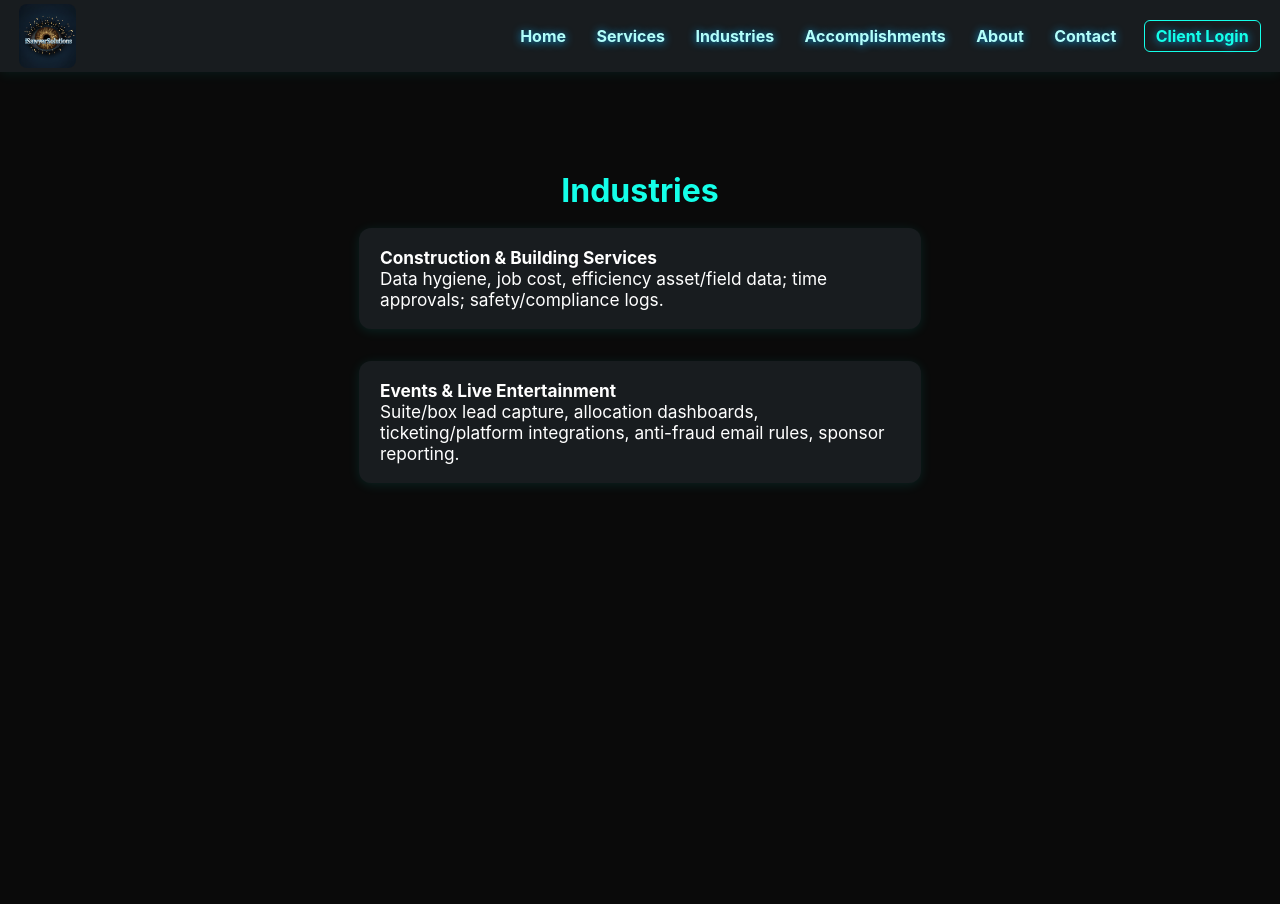
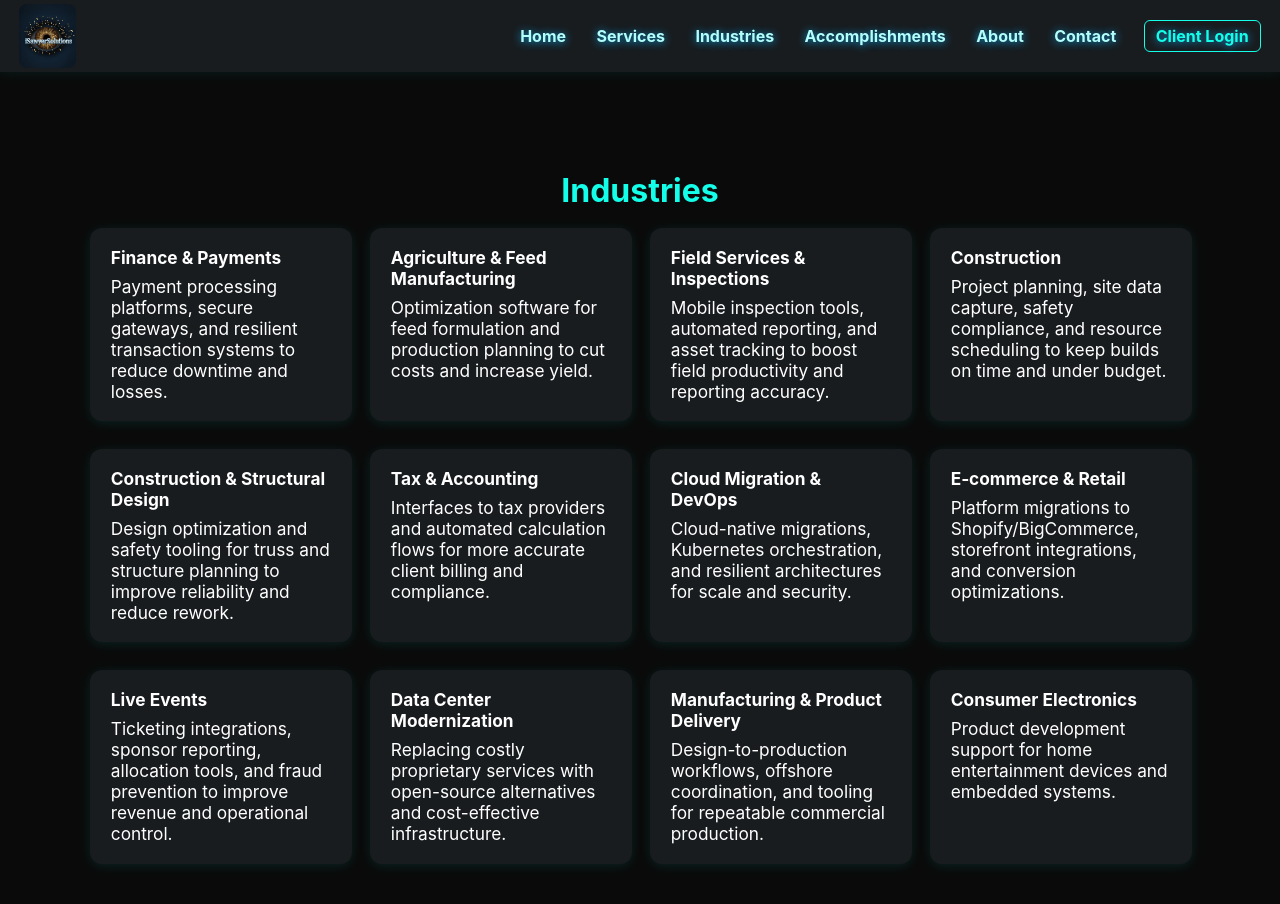
Before and after one commit to savannahsawyer/iSawyerSolutionsWebsite, a React (Vite) app: page /industries in a window 1280 px wide. Shown: the top 904 px of the page. Before the commit the page ends 800 px from the top, so only its background shows below. Built offline with nearby package versions, Linux system fonts and the light colour scheme; the HTML template or start-up script is replaced by a standard one.

Commit message:
added more industries

```diff
--- a/src/pages/Industries.jsx
+++ b/src/pages/Industries.jsx
@@ -16,9 +16,55 @@ export default function Industries() {
   return (
     <main style={{ maxWidth: 1100, margin: '3.5rem auto', padding: '1rem' }}>
       <h2 style={{ color: '#14ffe9', fontSize: '2rem', marginBottom: 18, textAlign: 'center' }}>Industries</h2>
-      <div style={{ display: 'flex', flexWrap: 'wrap', justifyContent: 'center', gap: 24 }}>
-        <div style={industryCardStyle}><b>Construction & Building Services</b><br />Data hygiene, job cost, efficiency asset/field data; time approvals; safety/compliance logs.</div>
-        <div style={industryCardStyle}><b>Events & Live Entertainment</b><br />Suite/box lead capture, allocation dashboards, ticketing/platform integrations, anti-fraud email rules, sponsor reporting.</div>
+      <div style={{ display: 'grid', gridTemplateColumns: 'repeat(auto-fit, minmax(260px, 1fr))', gap: 20 }}>
+        <div style={industryCardStyle}>
+          <b>Finance & Payments</b>
+          <div style={{ marginTop: 8 }}>Payment processing platforms, secure gateways, and resilient transaction systems to reduce downtime and losses.</div>
+        </div>
+        <div style={industryCardStyle}>
+          <b>Agriculture & Feed Manufacturing</b>
+          <div style={{ marginTop: 8 }}>Optimization software for feed formulation and production planning to cut costs and increase yield.</div>
+        </div>
+        <div style={industryCardStyle}>
+          <b>Field Services & Inspections</b>
+          <div style={{ marginTop: 8 }}>Mobile inspection tools, automated reporting, and asset tracking to boost field productivity and reporting accuracy.</div>
+        </div>
+        <div style={industryCardStyle}>
+          <b>Construction</b>
+          <div style={{ marginTop: 8 }}>Project planning, site data capture, safety compliance, and resource scheduling to keep builds on time and under budget.</div>
+        </div>
+        <div style={industryCardStyle}>
+          <b>Construction & Structural Design</b>
+          <div style={{ marginTop: 8 }}>Design optimization and safety tooling for truss and structure planning to improve reliability and reduce rework.</div>
+        </div>
+        <div style={industryCardStyle}>
+          <b>Tax & Accounting</b>
+          <div style={{ marginTop: 8 }}>Interfaces to tax providers and automated calculation flows for more accurate client billing and compliance.</div>
+        </div>
+        <div style={industryCardStyle}>
+          <b>Cloud Migration & DevOps</b>
+          <div style={{ marginTop: 8 }}>Cloud-native migrations, Kubernetes orchestration, and resilient architectures for scale and security.</div>
+        </div>
+        <div style={industryCardStyle}>
+          <b>E‑commerce & Retail</b>
+          <div style={{ marginTop: 8 }}>Platform migrations to Shopify/BigCommerce, storefront integrations, and conversion optimizations.</div>
+        </div>
+        <div style={industryCardStyle}>
+          <b>Live Events</b>
+          <div style={{ marginTop: 8 }}>Ticketing integrations, sponsor reporting, allocation tools, and fraud prevention to improve revenue and operational control.</div>
+        </div>
+        <div style={industryCardStyle}>
+          <b>Data Center Modernization</b>
+          <div style={{ marginTop: 8 }}>Replacing costly proprietary services with open-source alternatives and cost-effective infrastructure.</div>
+        </div>
+        <div style={industryCardStyle}>
+          <b>Manufacturing & Product Delivery</b>
+          <div style={{ marginTop: 8 }}>Design-to-production workflows, offshore coordination, and tooling for repeatable commercial production.</div>
+        </div>
+        <div style={industryCardStyle}>
+          <b>Consumer Electronics</b>
+          <div style={{ marginTop: 8 }}>Product development support for home entertainment devices and embedded systems.</div>
+        </div>
       </div>
     </main>
   );
```
